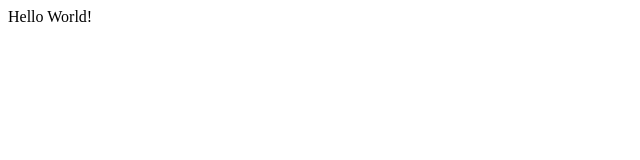
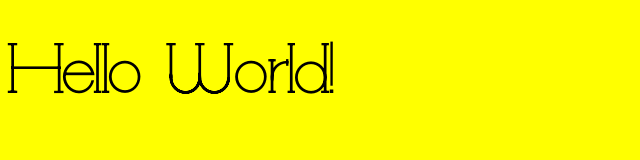
Before and after one commit to messiah-jpeg/messiah-jpeg.github.io, a plain HTML site: page index.html in a window 1280 px wide. Shown: the whole page, without its empty margins (0-640 px from the left). Drawn offline with Linux system fonts and the light colour scheme.

Commit message:
Marie Changes
Changes that Marie helped with, relinked github file.

```diff
--- a/index.html
+++ b/index.html
@@ -4,7 +4,7 @@
 	<meta charset="utf-8">
 	<meta name="viewport" content="width=device-width, initial-scale=1">
 	<title>Sample File</title>
-	<!-- <link rel="stylesheet" type="text/css" href="style.css"> -->
+	 <link rel="stylesheet" type="text/css" href="style.css">
 </head>
 <body>
 	Hello World!
--- a/style.css
+++ b/style.css
@@ -1,4 +1,12 @@
+@font-face{
+	font-family: 'Goodluck';
+	src: url('Goodluck-SlabSerif_otf.woff2') format('woff2');
+	font-weight:400;
+
+}
 body{
-	/* this is the outermost element on your page*/
 	background: yellow;
+	font-family: 'Goodluck';
+	font-size: 100px;
+
 }
```
Also changed, not shown: Goodluck-SlabSerif_otf.woff2 (added), Goodluck.otf (added), 1 other file.
